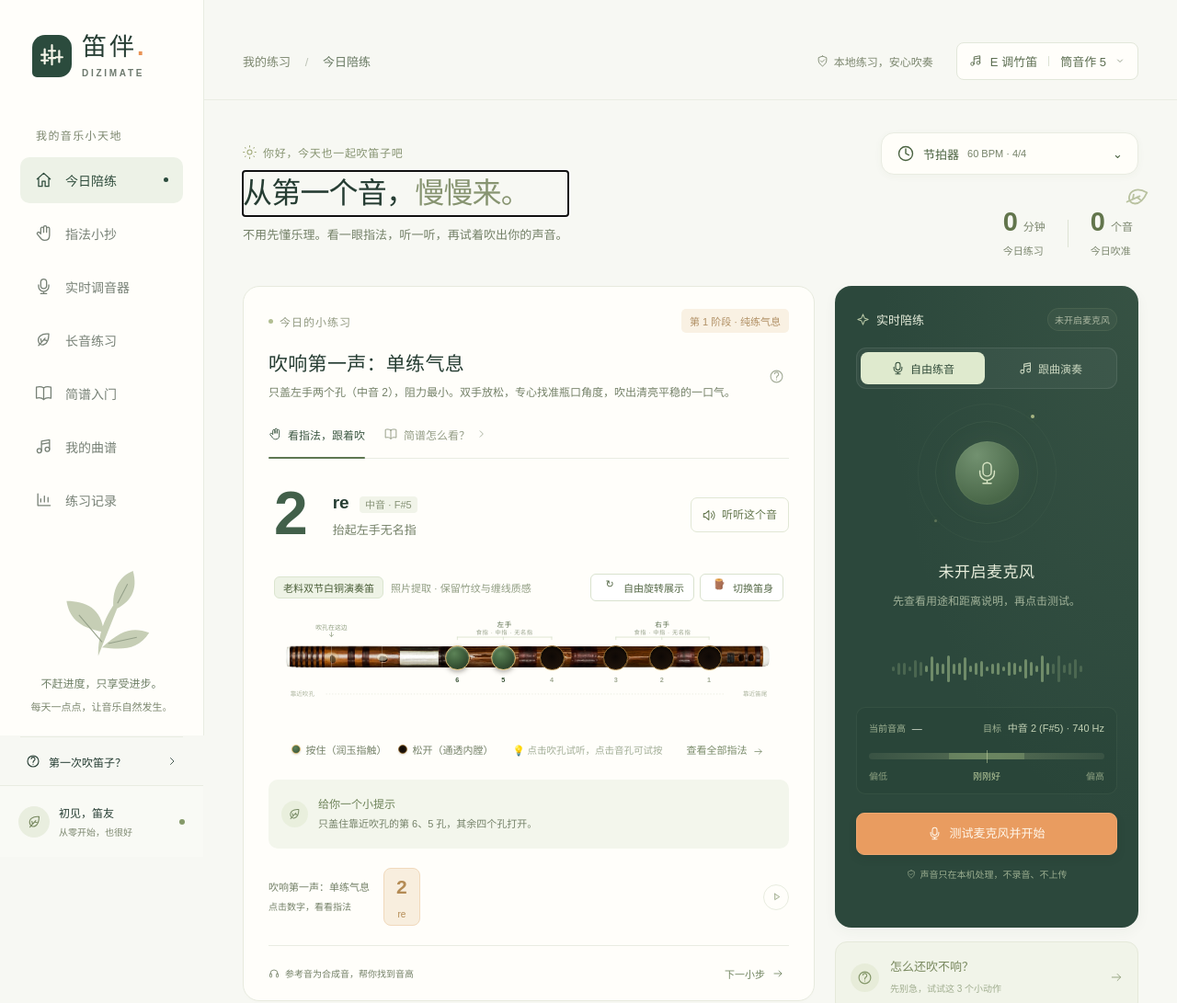
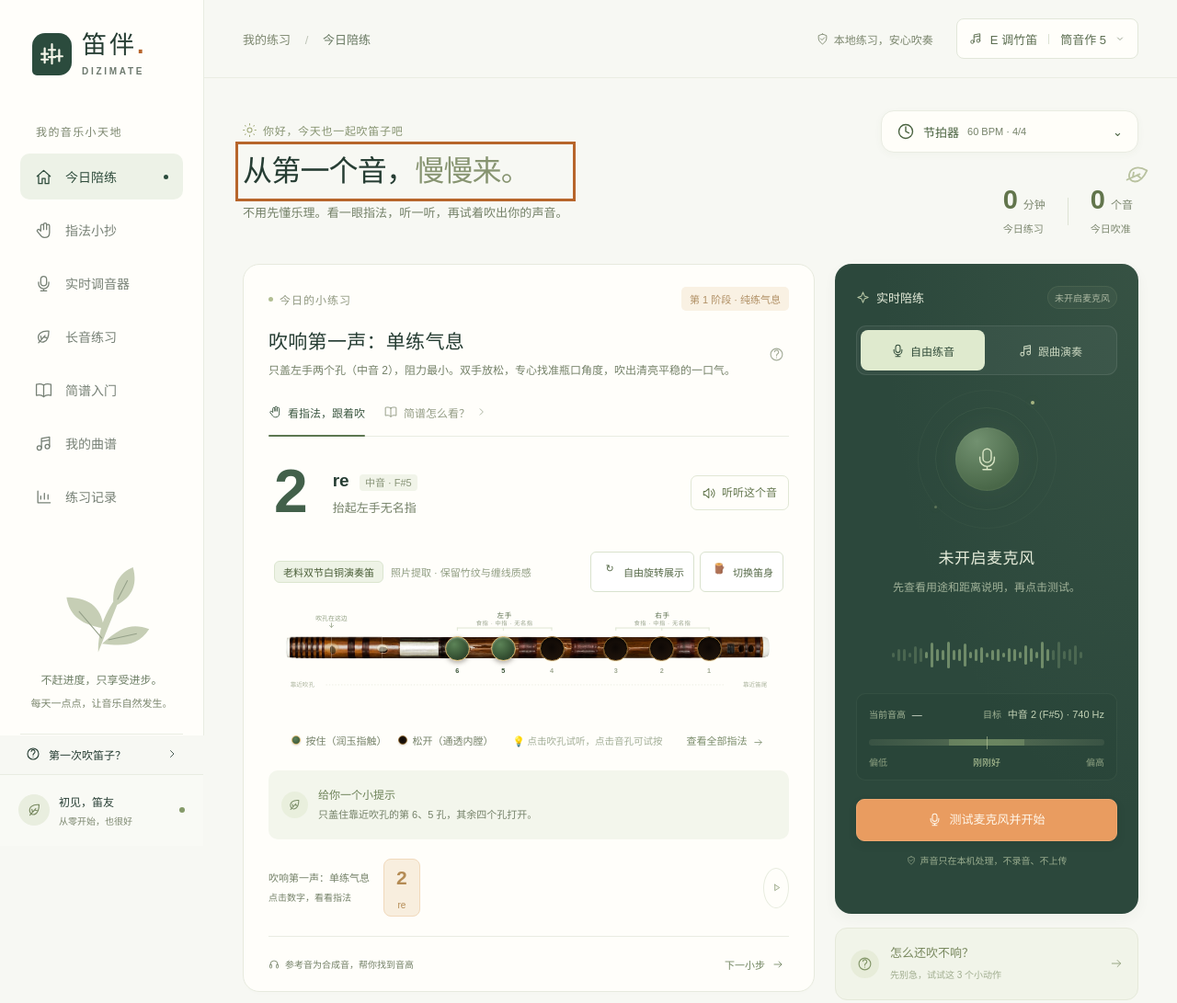
Before and after one commit to Luyuan3014/dizi_mate, a website built with Vite: page index.html in a window 1280 px wide. Shown: the top 1091 px of the page at 92% size. Built offline with nearby package versions, Linux system fonts and the light colour scheme.

Commit message:
style(design): 引入基础设计令牌、跳过导航与无障碍触控尺寸规范

```diff
--- a/src/style.css
+++ b/src/style.css
@@ -1,4 +1,15 @@
 :root {
+  --color-bg: #f7f8f3;
+  --color-surface: #ffffff;
+  --color-text: #263d33;
+  --color-text-secondary: #516356;
+  --color-text-muted: #66766a;
+  --color-success: #3f6b3b;
+  --color-warning: #8a5d20;
+  --color-error: #9a3f36;
+  --color-accent: #b7652b;
+  --space-1: 4px; --space-2: 8px; --space-3: 12px; --space-4: 16px; --space-5: 24px; --space-6: 32px; --space-7: 48px;
+  --radius-sm: 8px; --radius-md: 12px; --radius-lg: 16px; --radius-xl: 24px;
   font-family: "Nunito Sans", "Noto Sans SC", "Microsoft YaHei", sans-serif;
   color: #263d33;
   background: #f7f8f3;
@@ -6,8 +17,8 @@
   font-weight: 400;
   --green: #2b4b3d;
   --ink: #263d33;
-  --muted: #879087;
-  --orange: #e99355;
+  --muted: var(--color-text-muted);
+  --orange: var(--color-accent);
   --line: #e9ece2;
   --cream: #f7f8f3;
 }
@@ -17,6 +28,21 @@
 body {
   margin: 0;
 }
+
+.skip-link { position: fixed; left: 16px; top: 10px; z-index: 1000; transform: translateY(-150%); background: var(--green); color: #fff; padding: 10px 14px; border-radius: 8px; }
+.skip-link:focus { transform: translateY(0); }
+#page-title:focus-visible, #main-content:focus-visible { outline: 3px solid #b7652b; outline-offset: 5px; }
+.mic-preflight { width: min(100%, 560px); text-align: left; background: #f3f6ee; border: 1px solid #d6e1cd; border-radius: 12px; padding: 14px 16px; color: var(--color-text-secondary); }
+.mic-preflight strong { display: block; color: var(--color-text); font-size: 14px; margin-bottom: 5px; }
+.mic-preflight p, .mic-preflight small { display: block; margin: 0; font-size: 12px; line-height: 1.7; }
+.mic-preflight label { display: flex; align-items: center; gap: 8px; margin-top: 10px; font-size: 12px; }
+.mic-preflight select { min-height: 36px; border: 1px solid #bdcdb7; border-radius: 7px; background: #fff; color: var(--color-text); padding: 4px 8px; }
+.mic-meter { width: min(100%, 440px); height: 8px; background: #dfe8da; border-radius: 99px; overflow: hidden; }
+.mic-meter span { display: block; width: 0; height: 100%; background: #5f8b4c; transition: width 120ms linear; }
+.mic-noise { min-height: 18px; margin: 0; font-size: 12px; color: var(--color-text-secondary); }
+.interactive-note { display: inline-flex; align-items: center; justify-content: center; min-width: 44px; min-height: 44px; padding: 2px 5px; border-radius: 8px; color: inherit; }
+.interactive-note:hover, .interactive-note:focus-visible { background: #e8f0df; }
+@media (prefers-reduced-motion: reduce) { *, *::before, *::after { animation-duration: .01ms !important; animation-iteration-count: 1 !important; scroll-behavior: auto !important; transition-duration: .01ms !important; } }
 button,
 input,
 select {
@@ -31,6 +57,7 @@ select {
 button,
 a {
   touch-action: manipulation;
+  min-height: 44px;
 }
 button {
   cursor: pointer;
```
